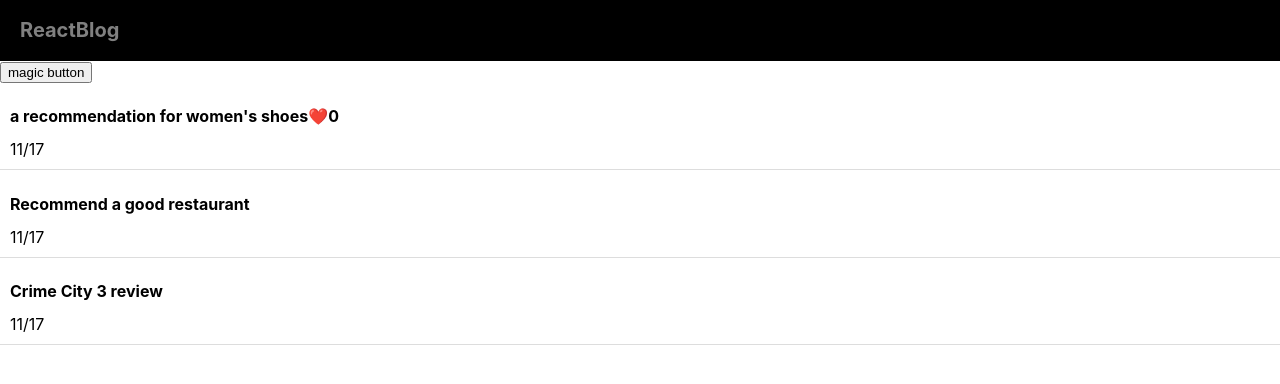
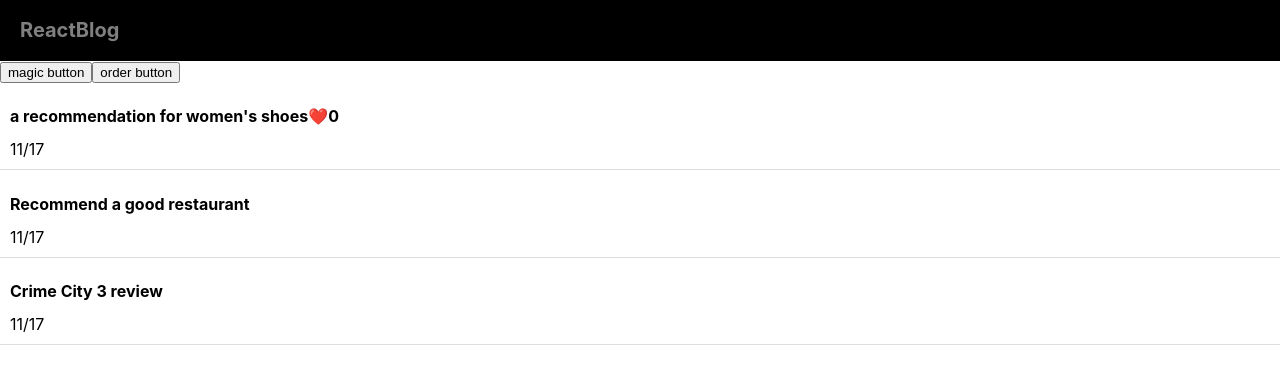
Before and after one commit to oilpaintingKV/study-react, a React (Create React App) app in the folder react-blog/: page / in a window 1280 px wide. Shown: the top 384 px of the page. Built offline with nearby package versions, Linux system fonts and the light colour scheme.

Commit message:
array sort

```diff
--- a/react-blog/src/App.js
+++ b/react-blog/src/App.js
@@ -26,6 +26,22 @@ function App() {
       >
         magic button
       </button>
+      <button
+        onClick={() => {
+          let copy = [...title];
+          copy = copy.sort(function (a, b) {
+            const upperCaseA = a.toUpperCase();
+            const upperCaseB = b.toUpperCase();
+
+            if (upperCaseA > upperCaseB) return 1;
+            if (upperCaseA < upperCaseB) return -1;
+            if (upperCaseA === upperCaseB) return 0;
+          });
+          setTitle(copy);
+        }}
+      >
+        order button
+      </button>
       <div className='list'>
         <h2 className='tit'>
           {title[0]}
```
